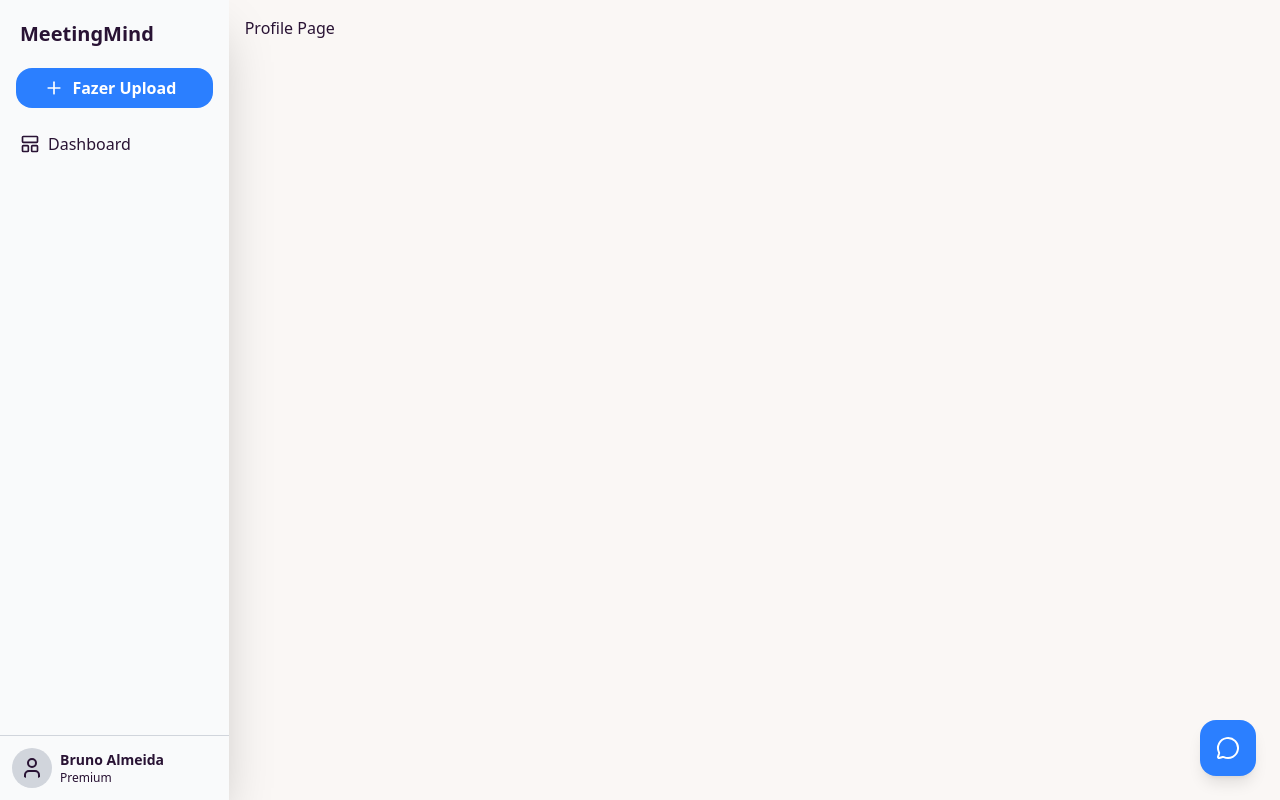
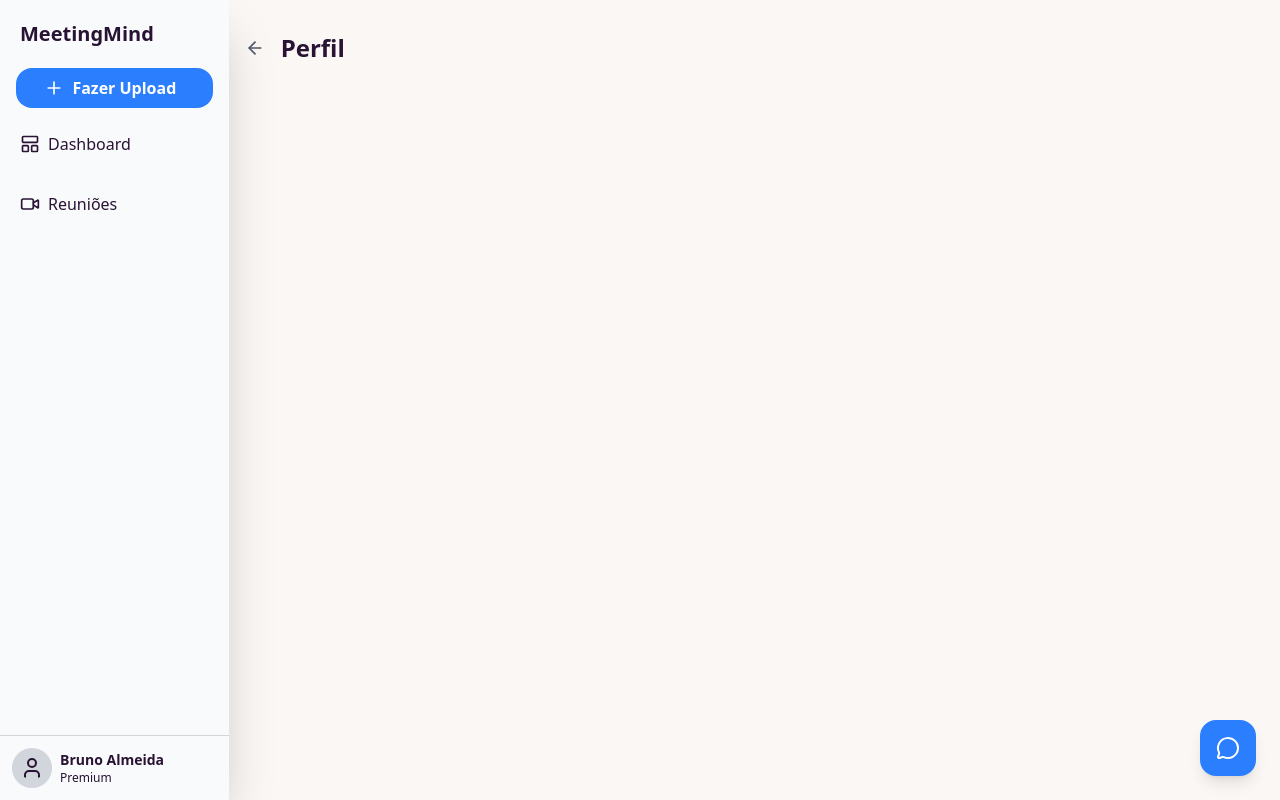
Before and after one commit to BrunoFerrucio/MeetingMind, a React (Vite) app in the folder front/: page /profile in a window 1280 px wide. Built offline with nearby package versions, Linux system fonts and the light colour scheme.

Commit message:
Add ProfilesIndex component and update profile route in App: replace placeholder with actual component

```diff
--- a/front/src/App.tsx
+++ b/front/src/App.tsx
@@ -14,6 +14,7 @@ import Register from './pages/user/register'
 import DashboardHome from './pages/dashboard/pages/home'
 import { DashboardMeetingDetails } from './pages/dashboard/pages/meeting/details'
 import DashboardMeeting from './pages/dashboard/pages/meeting'
+import { ProfilesIndex } from './pages/profiles'
 import ScrollToTop from './components/ScrollToTop'
 
 function App() {
@@ -36,7 +37,7 @@ function App() {
         {/* Protected Routes */}
 
         <Route path="/profile" element={<DashboardIndex />}>
-          <Route index element={<div>Profile Page</div>} />
+          <Route index element={<ProfilesIndex />} />
         </Route>
 
         <Route path="/dashboard" element={<DashboardIndex />}>
--- a/front/src/components/layout/sidebar.tsx
+++ b/front/src/components/layout/sidebar.tsx
@@ -1,4 +1,4 @@
-import { Blocks, LayoutPanelTop, LogOut, Plus, Settings, User } from "lucide-react"
+import { Blocks, LayoutPanelTop, LogOut, Plus, Settings, User, Video } from "lucide-react"
 import { useEffect, useRef, useState } from "react";
 import { Link } from "react-router-dom"
 
@@ -43,6 +43,11 @@ export default function Sidebar() {
         <Link to="/dashboard" className="flex items-center space-x-2 text-md mb-3 px-5 py-3 w-full hover:bg-gray-300">
           <LayoutPanelTop className="w-5 h-5" />
           <span>Dashboard</span>
+        </Link>
+
+        <Link to="meetings" className="flex items-center space-x-2 text-md mb-3 px-5 py-3 w-full hover:bg-gray-300">
+          <Video className="w-5 h-5" />
+          <span>Reuniões</span>
         </Link>
       </div>
 
--- /dev/null
+++ b/front/src/pages/profiles/index.tsx
@@ -0,0 +1,22 @@
+import { ArrowLeft, Captions, Ellipsis, FileText, Key, ListTodo } from "lucide-react";
+import { Link } from "react-router-dom";
+
+export function ProfilesIndex() {
+  return (
+    <div className="flex flex-col">
+      <div className="mt-4">
+        <div className="flex flex-row">
+          <Link to="/dashboard/meetings" className="mr-4 flex flex-row items-center text-gray-600 cursor-pointer hover:text-gray-800 transition-colors">
+            <ArrowLeft className="h-5 w-5" />
+          </Link>
+
+          <h1 className="text-2xl font-semibold">Perfil</h1>
+        </div>
+      </div>
+
+      <div className="w-full mt-10 flex flex-row">
+
+      </div>
+    </div>
+  );
+}
```
